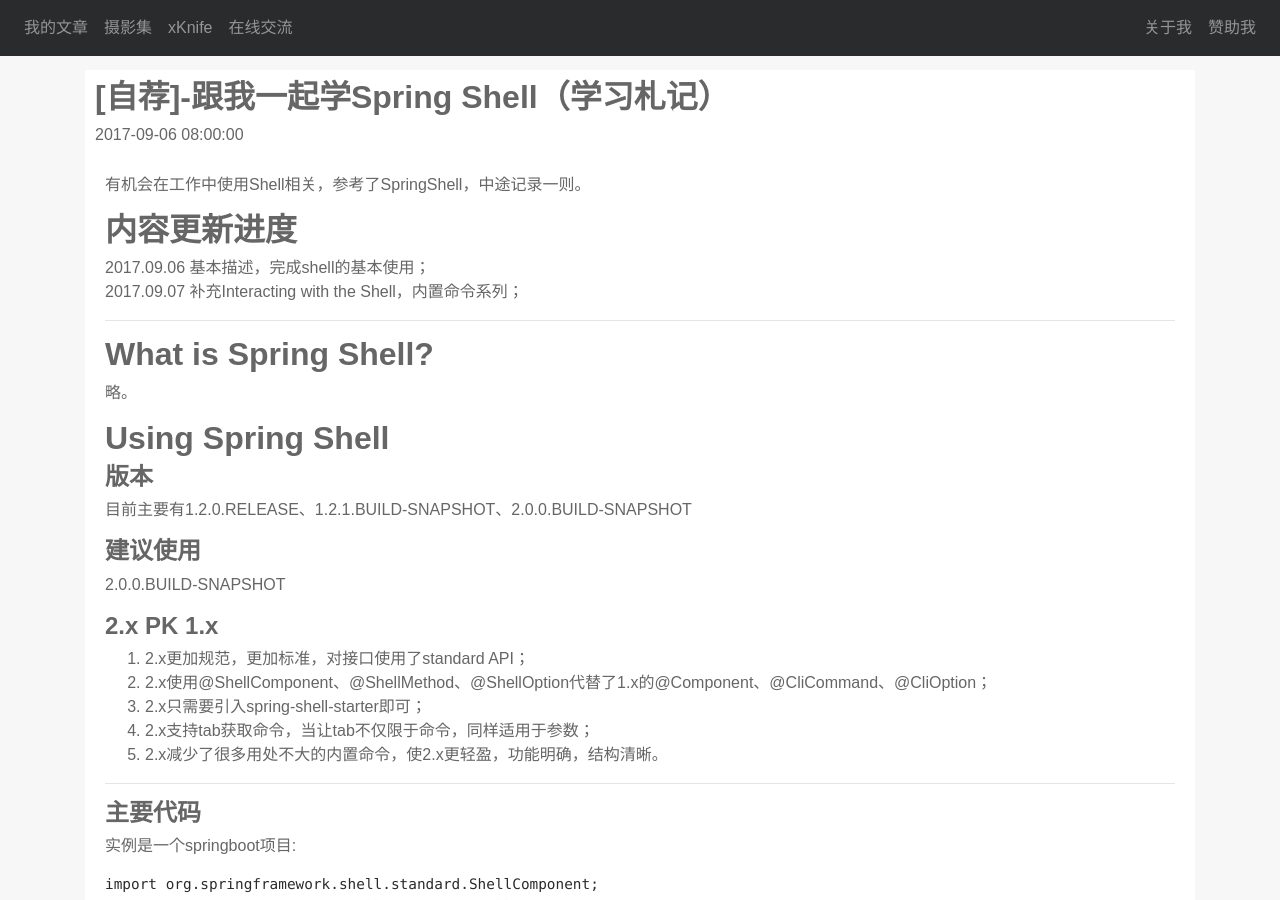
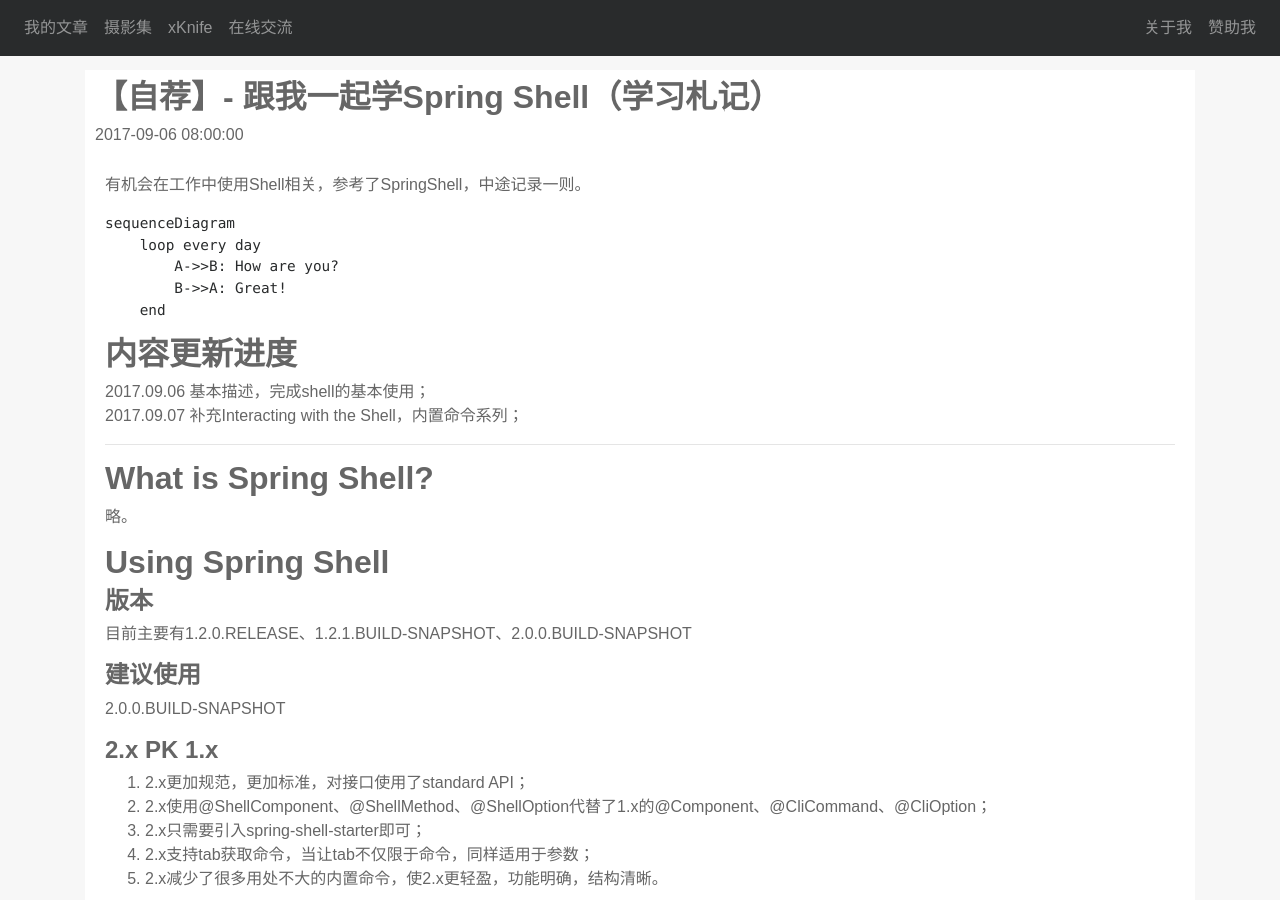
Before and after one commit to beanstt/beanstt.github.io, a Jekyll site: the page built from _posts/2017-09-06-springshell.md, in a window 1280 px wide and 900 px high. Built offline with Jekyll 4.4.1, drawn with Linux system fonts in a browser that asks for light colours; nearby versions of some CDN libraries; comment, search, counter and statistics services are not loaded.

Commit message:
add : shell ; update : posts title；

````diff
--- a/_posts/2013-10-01-v-Requirements analysis.markdown
+++ b/_posts/2013-10-01-v-Requirements analysis.markdown
@@ -1,6 +1,6 @@
 ---
 layout: post
-title:  "[V]-商户管理需求分析"
+title:  "【V】- 商户管理需求分析"
 date:   2013-10-01 16:24:20 +0800
 categories: vyouyue
 comments: true
--- a/_posts/2013-10-07-v-Closest Distance.markdown
+++ b/_posts/2013-10-07-v-Closest Distance.markdown
@@ -1,6 +1,6 @@
 ---
 layout: post
-title:  "[V]-最近距离"
+title:  "【V】- 最近距离"
 date:   2013-10-07 20:00:20 +0800
 categories: vyouyue
 comments: true
--- a/_posts/2013-10-12-v-map.markdown
+++ b/_posts/2013-10-12-v-map.markdown
@@ -1,6 +1,6 @@
 ---
 layout: post
-title:  "[V]-地图开发日志"
+title:  "【V】- 地图开发日志"
 date:   2013-10-12 21:22:20 +0800
 categories: vyouyue
 comments: true
--- a/_posts/2013-10-21-v-shop.markdown
+++ b/_posts/2013-10-21-v-shop.markdown
@@ -1,6 +1,6 @@
 ---
 layout: post
-title:  "[V]-商户管理开发日志"
+title:  "【V】- 商户管理开发日志"
 date:   2013-10-21 22:52:10 +0800
 categories: vyouyue
 comments: true
--- a/_posts/2017-09-06-springshell.md
+++ b/_posts/2017-09-06-springshell.md
@@ -1,11 +1,19 @@
 ---
 layout: post
-title:  "[自荐]-跟我一起学Spring Shell（学习札记）"
+title:  "【自荐】- 跟我一起学Spring Shell（学习札记）"
 date:   2017-09-06 16:00:00 +0800
 categories: springshell
 comments: true
 ---
 有机会在工作中使用Shell相关，参考了SpringShell，中途记录一则。
+
+```
+sequenceDiagram
+    loop every day
+        A->>B: How are you?
+        B->>A: Great!
+    end
+```
 
 #   内容更新进度
 2017.09.06  基本描述，完成shell的基本使用；
````
Also changed, not shown: _posts/2017-07-25-vmoptions.md (+1 -1 lines).
